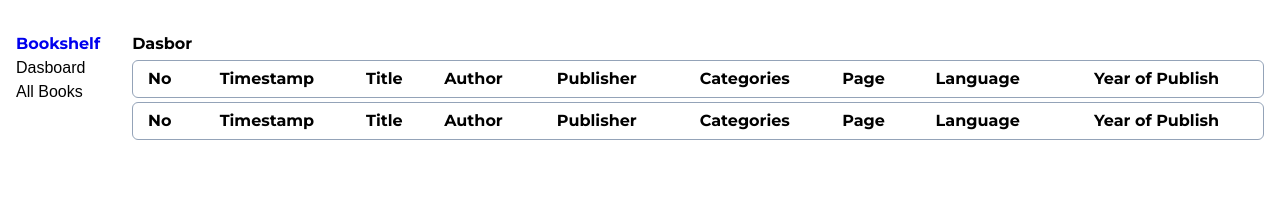
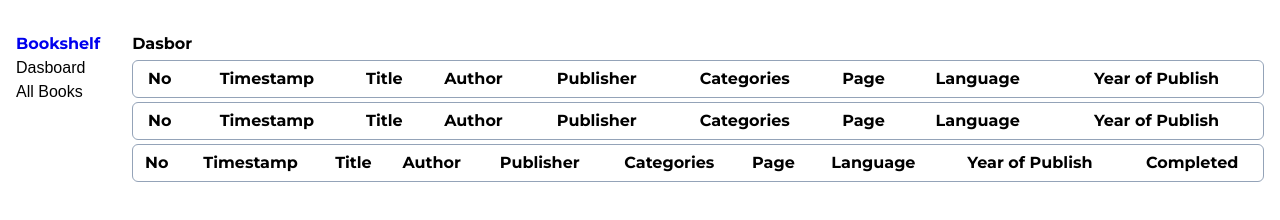
Before and after one commit to Xrayya/dicoding-final-FE, a plain HTML site: page index.html in a window 1280 px wide. Both pictures are taken after a click on the button "Dasboard". Drawn offline with Linux system fonts and the light colour scheme.

Commit message:
feat: add more table on dashboard page

```diff
--- a/index.html
+++ b/index.html
@@ -58,7 +58,7 @@
           </div>
           <div class="statistic"></div>
           <div class="book-lists-wrapper">
-            <div class="unfinished-books">
+            <div id="unfinished-books">
               <table>
                 <tr>
                   <th>No</th>
@@ -73,7 +73,7 @@
                 </tr>
               </table>
             </div>
-            <div class="finished-books">
+            <div id="finished-books">
               <table>
                 <tr>
                   <th>No</th>
@@ -88,6 +88,22 @@
                 </tr>
               </table>
             </div>
+            <div id="latest-added-books">
+              <table>
+                <tr>
+                  <th>No</th>
+                  <th>Timestamp</th>
+                  <th>Title</th>
+                  <th>Author</th>
+                  <th>Publisher</th>
+                  <th>Categories</th>
+                  <th>Page</th>
+                  <th>Language</th>
+                  <th>Year of Publish</th>
+                  <th class="completed-column">Completed</th>
+                </tr>
+              </table>
+            </div>
           </div>
         </section>
         <section id="all-books" class="page">
@@ -97,9 +113,18 @@
             <!-- advanced-search -->
           </div>
           <div class="tabs">
-            <button class="btn-books-category active" id="btn-books-category-unfinished">Unfinished Books</button>
-            <button class="btn-books-category" id="btn-books-category-finished">Finished Books</button>
-            <button class="btn-books-category" id="btn-books-category-all">All Books</button>
+            <button
+              class="btn-books-category active"
+              id="btn-books-category-unfinished"
+            >
+              Unfinished Books
+            </button>
+            <button class="btn-books-category" id="btn-books-category-finished">
+              Finished Books
+            </button>
+            <button class="btn-books-category" id="btn-books-category-all">
+              All Books
+            </button>
           </div>
           <table>
             <tr>
```
